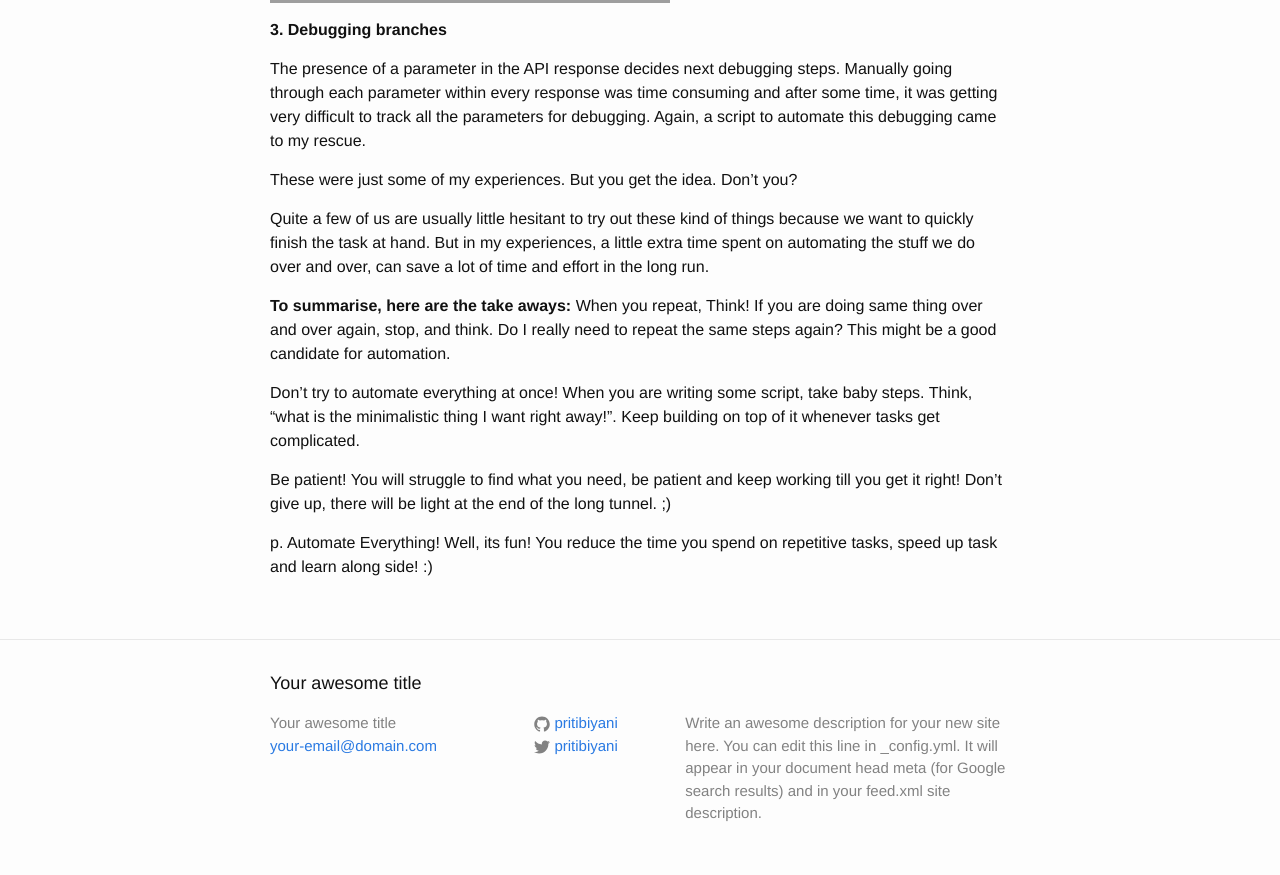
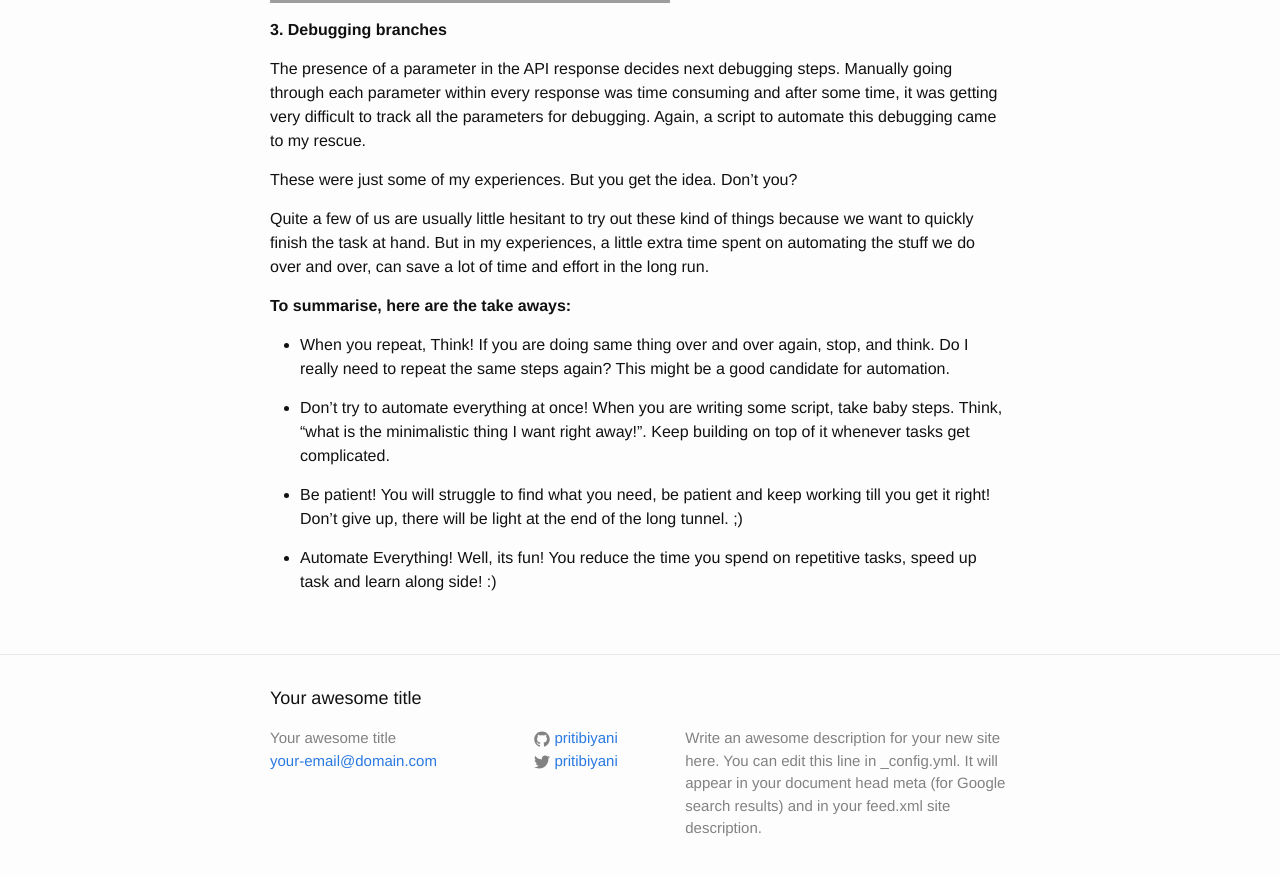
Before and after one commit to pritibiyani/pritibiyani.github.io, a Jekyll site: the page built from _posts/2014-11-25-automate-everything.markdown, in a window 1280 px wide and 900 px high, scrolled down 1828 px. Shown: the top 875 px of the window. Built offline with Jekyll 4.4.1, drawn with Linux system fonts in a browser that asks for light colours.

Commit message:
Truing out bullets

```diff
--- a/_posts/2014-11-25-automate-everything.markdown
+++ b/_posts/2014-11-25-automate-everything.markdown
@@ -35,14 +35,15 @@ These were just some of my experiences. But you get the idea. Don’t you?
 Quite a few of us are usually little hesitant to try out these kind of things because we want to quickly finish the task at hand. But in my experiences, a little extra time spent on automating the stuff we do over and over, can save a lot of time and effort in the long run.
 
 **To summarise, here are the take aways:**
-When you repeat, Think!
+
+* When you repeat, Think!
 If you are doing same thing over and over again, stop, and think. Do I really need to repeat the same steps again? This might be a good candidate for automation.
 
-Don’t try to automate everything at once!
+* Don’t try to automate everything at once!
 When you are writing some script, take baby steps. Think, “what is the minimalistic thing I want right away!”. Keep building on top of it whenever tasks get complicated.
 
-Be patient!
+* Be patient!
 You will struggle to find what you need, be patient and keep working till you get it right! Don’t give up, there will be light at the end of the long tunnel. ;)
 
-p.  Automate Everything!
+* Automate Everything!
 Well, its fun! You reduce the time you spend on repetitive tasks, speed up task and learn along side! :)
```
